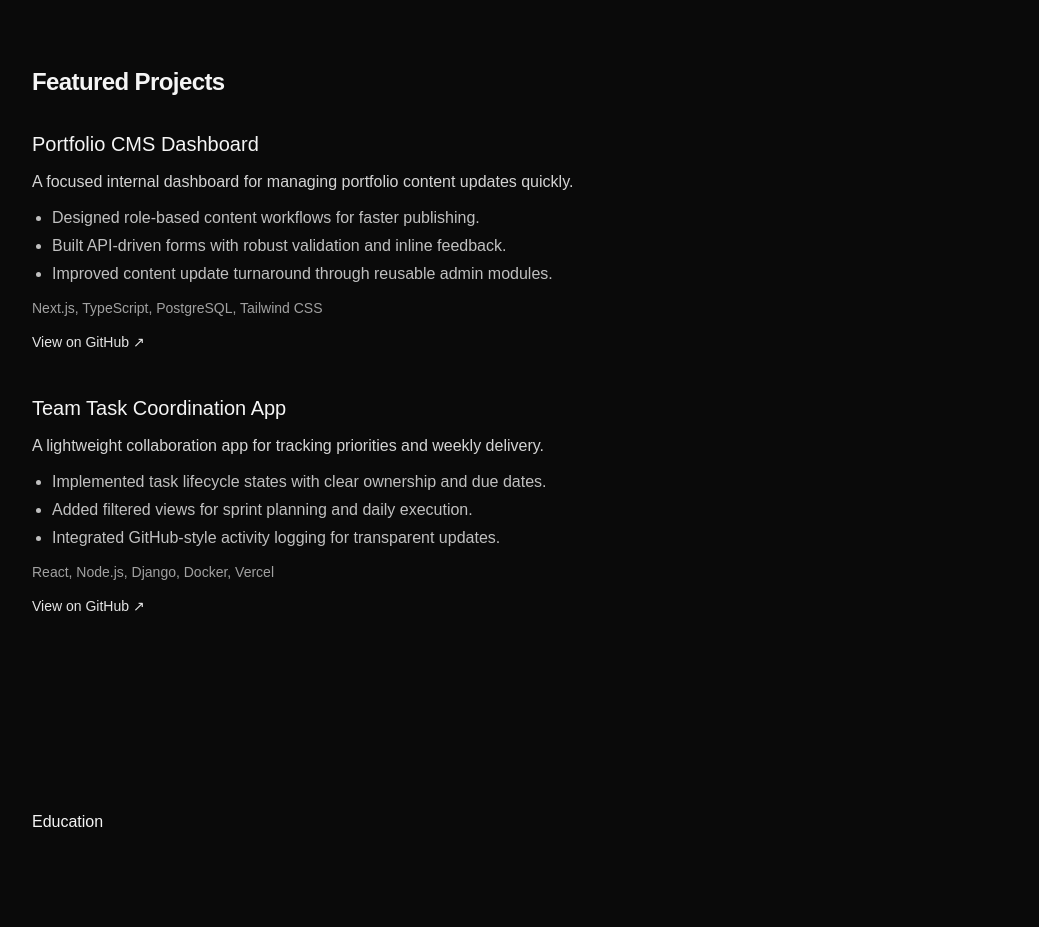
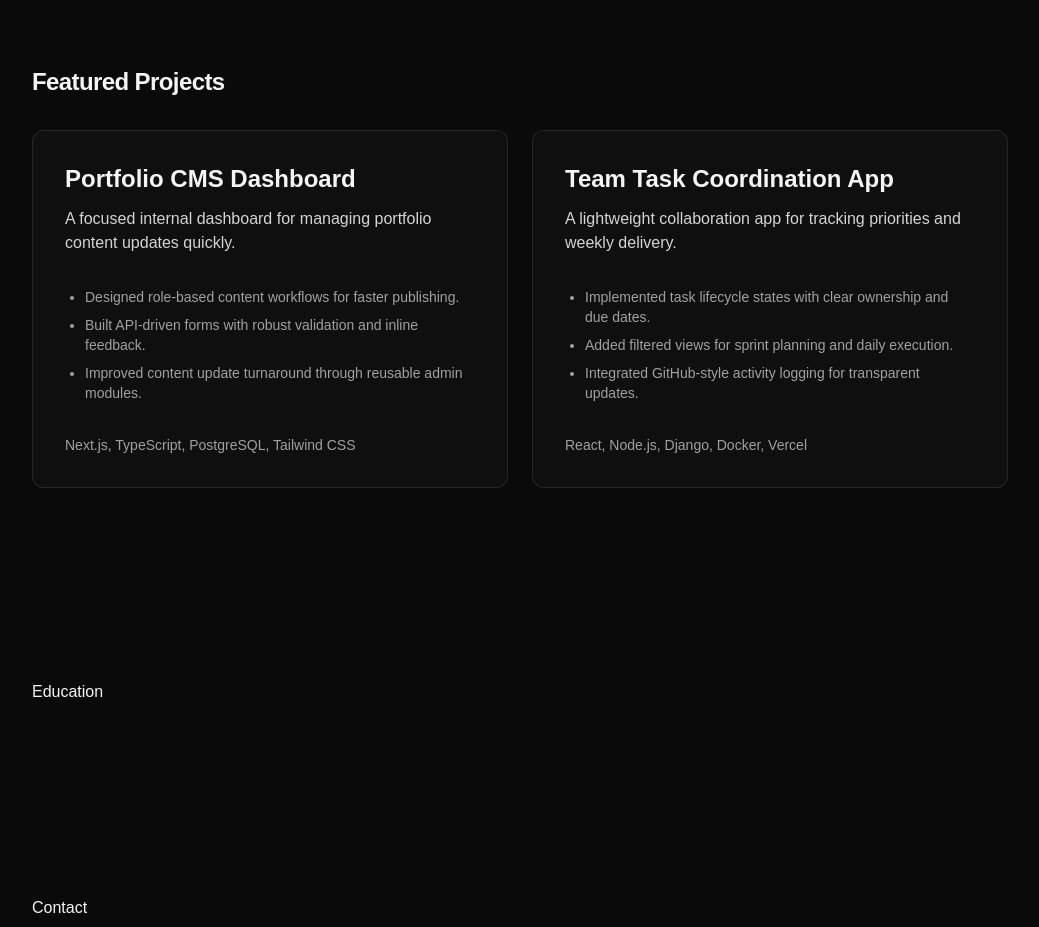
Before and after one commit to lllLucario/yuxuan-portfolio, a Next.js app: page / in a window 1280 px wide. Shown: the part 1420-2347 px from the top of the page, without its empty margins (120-1159 px from the left). Built offline with nearby package versions, Linux system fonts and the light colour scheme.

Commit message:
Refactor featured projects section on homepage by creating a reusable ProjectCard component

```diff
--- /dev/null
+++ b/app/components/projects/ProjectCard.tsx
@@ -0,0 +1,42 @@
+import type { Project } from "@/app/data/projects";
+
+type ProjectCardProps = {
+  project: Project;
+};
+
+export default function ProjectCard({ project }: ProjectCardProps) {
+  return (
+    <article className="group relative rounded-xl border border-white/10 bg-neutral-900/40 transition hover:border-white/20 hover:bg-neutral-900/60">
+      <a
+        href={project.href}
+        target="_blank"
+        rel="noreferrer noopener"
+        aria-label={`View ${project.title} on GitHub`}
+        className="absolute inset-0 z-10 rounded-xl focus:outline-none focus-visible:ring-2 focus-visible:ring-white/20"
+      />
+
+      <div className="relative z-0 space-y-8 p-6 transition group-hover:blur-[2px] group-hover:opacity-60 group-focus-within:blur-[2px] group-focus-within:opacity-60 sm:p-8">
+        <div className="space-y-3">
+          <h3 className="text-xl font-semibold text-neutral-100 sm:text-2xl">{project.title}</h3>
+          <p className="text-neutral-300">{project.description}</p>
+        </div>
+
+        <ul className="list-disc space-y-2 pl-5 text-sm text-neutral-400">
+          {project.highlights.map((highlight) => (
+            <li key={highlight}>{highlight}</li>
+          ))}
+        </ul>
+
+        <div className="space-y-3">
+          <p className="text-sm text-neutral-400">{project.stack.join(", ")}</p>
+        </div>
+      </div>
+
+      <div className="pointer-events-none absolute inset-0 z-20 flex items-center justify-center opacity-0 transition-opacity duration-200 group-hover:opacity-100 group-focus-within:opacity-100">
+        <div className="inline-flex items-center gap-2 rounded-md border border-white/10 bg-neutral-950/80 px-4 py-2 text-sm font-medium text-neutral-100">
+          View on GitHub ↗
+        </div>
+      </div>
+    </article>
+  );
+}
--- a/app/page.tsx
+++ b/app/page.tsx
@@ -3,6 +3,7 @@ import Section from "@/components/layout/Section";
 import { skillGroups } from "@/app/data/skills";
 import { projects } from "@/app/data/projects";
 import SkillChip from "@/app/components/skills/SkillChip";
+import ProjectCard from "@/app/components/projects/ProjectCard";
 
 export default function Home() {
   return (
@@ -57,26 +58,9 @@ export default function Home() {
             <h2 className="text-2xl font-semibold tracking-tight text-neutral-100">
               Featured Projects
             </h2>
-            <div className="space-y-10">
+            <div className="grid gap-6 sm:grid-cols-2">
               {projects.map((project) => (
-                <article key={project.title} className="space-y-3">
-                  <h3 className="text-xl font-medium text-neutral-100">{project.title}</h3>
-                  <p className="text-base text-neutral-300">{project.description}</p>
-                  <ul className="list-disc space-y-1 pl-5 text-neutral-300/90">
-                    {project.highlights.map((highlight) => (
-                      <li key={highlight}>{highlight}</li>
-                    ))}
-                  </ul>
-                  <p className="text-sm text-neutral-400">{project.stack.join(", ")}</p>
-                  <a
-                    href={project.href}
-                    target="_blank"
-                    rel="noopener noreferrer"
-                    className="text-sm text-neutral-200 hover:text-neutral-50"
-                  >
-                    View on GitHub ↗
-                  </a>
-                </article>
+                <ProjectCard key={project.title} project={project} />
               ))}
             </div>
           </div>
```
